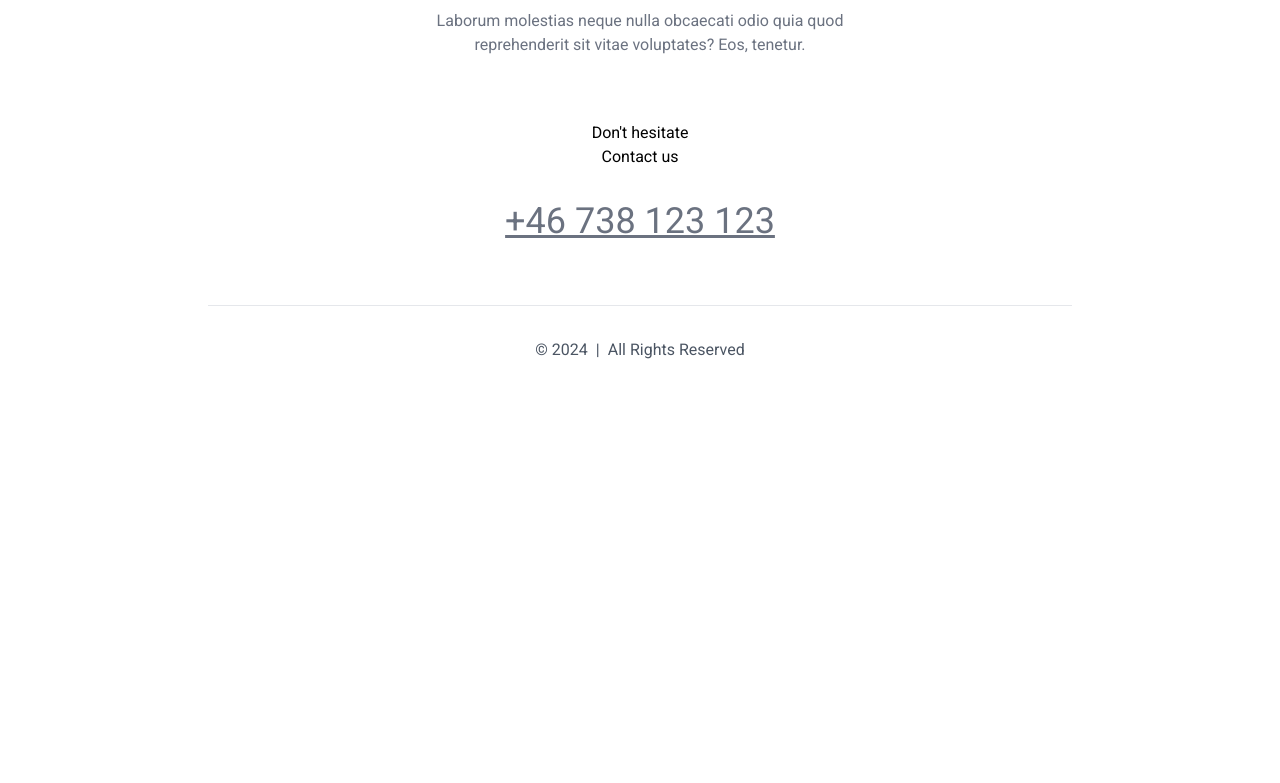
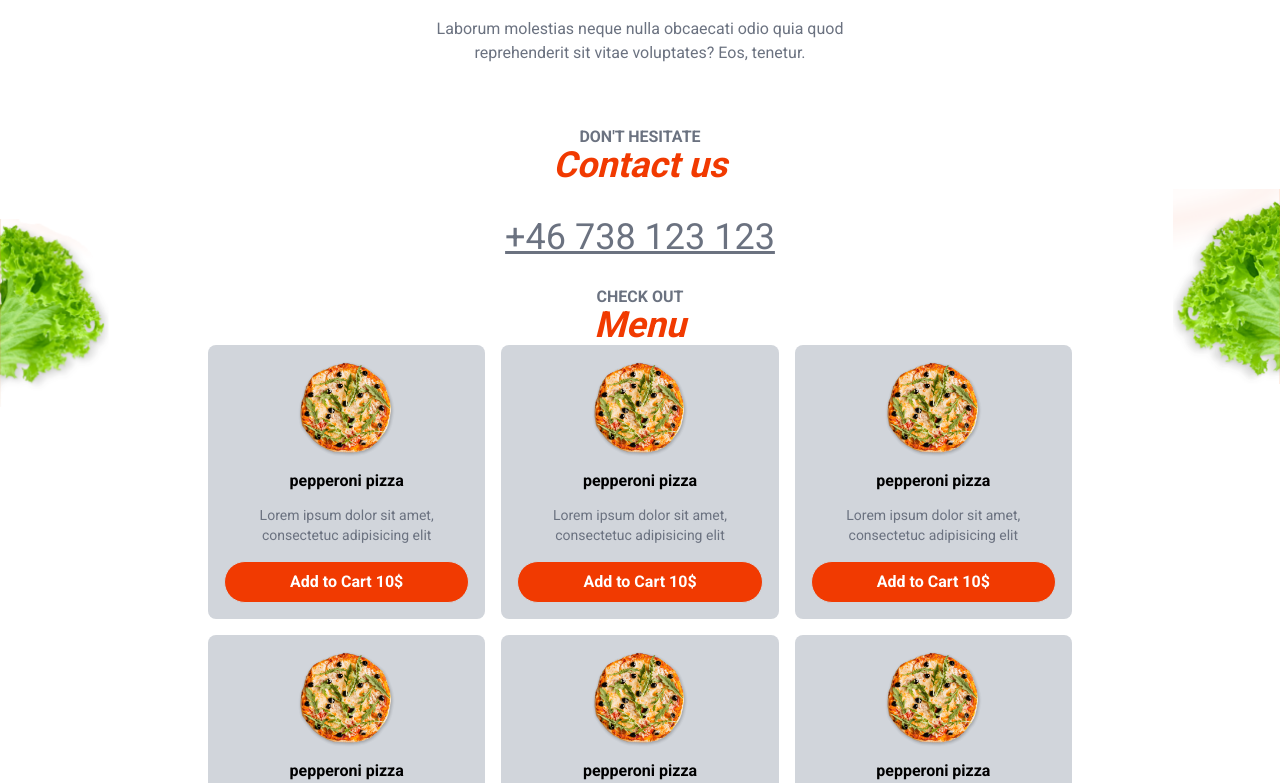
Before and after one commit to nour-nono/pizza-cubed, a Next.js app: page / in a window 1280 px wide. Shown: the part 737-1520 px from the top of the page. Before the commit the page ends 1147 px from the top, so only its background shows below. Built offline with nearby package versions, Linux system fonts and the light colour scheme.

Commit message:
Update postcss version to 8.4.47 in package.json

```diff
--- a/package.json
+++ b/package.json
@@ -20,7 +20,7 @@
     "@types/node": "^20",
     "@types/react": "^18",
     "@types/react-dom": "^18",
-    "postcss": "^8",
+    "postcss": "^8.4.47",
     "tailwindcss": "^3.4.1",
     "typescript": "^5"
   }
--- a/src/app/layout.tsx
+++ b/src/app/layout.tsx
@@ -23,13 +23,11 @@ export default function RootLayout({
       <body
         className={roboto.className}
       >
-        <div className="container">
         <main className={"max-w-4xl mx-auto p-4"}>
         <Header />
         {children}
         <Footer />
         </main>
-        </div>
       </body>
     </html>
   );
--- a/src/app/page.tsx
+++ b/src/app/page.tsx
@@ -3,6 +3,8 @@ import Link from "next/link";
 import Hero from "@/components/layout/Hero";
 import About from "@/components/layout/About";
 import ContactUs from "@/components/layout/ContactUs";
+import Menu from "@/components/layout/Menu";
+import SectionHeaders from "@/components/layout/SectionHeaders";
 
 export default function Home() {
   return (
@@ -10,6 +12,7 @@ export default function Home() {
     <Hero />
     <About />
     <ContactUs />
+    <Menu />
     </>
   );
 }
--- a/src/components/layout/About.tsx
+++ b/src/components/layout/About.tsx
@@ -1,8 +1,10 @@
+import SectionHeaders from "@/components/layout/SectionHeaders";
 const About = () => {
   return (
     <section className="text-center my-16" id="about">
-    <p>Our story</p>
-    <p>About us</p>
+    <SectionHeaders
+    subHeader={'Our story'}
+    mainHeader={'About us'} />
     <div className="text-gray-500 max-w-md mx-auto mt-4 flex flex-col gap-4">
       <p>
         Lorem ipsum dolor sit amet, consectetur adipisicing elit. Magni minima odit recusandae. Illum ipsa non repudiandae? Eum ipsam iste quos suscipit tempora? Aperiam esse fugiat inventore laboriosam officiis quam rem!
--- a/src/components/layout/ContactUs.tsx
+++ b/src/components/layout/ContactUs.tsx
@@ -1,10 +1,11 @@
 import Link from "next/link"
-
+import SectionHeaders from "@/components/layout/SectionHeaders"
 const ContactUs = () => {
   return (
     <section className="text-center my-8" id="contact">
-    <p>Don't hesitate</p>
-    <p>Contact us</p>
+     <SectionHeaders
+    subHeader={'DON\'T HESITATE'}
+    mainHeader={'Contact us'} />
     <div className="mt-8">
       <Link className="text-4xl underline text-gray-500" href="tel:+46738123123">
         +46 738 123 123
--- /dev/null
+++ b/src/components/layout/Menu.tsx
@@ -0,0 +1,34 @@
+import Image from "next/image";
+import MenuItem from "../menu/MenuItem";
+import SectionHeaders from "./SectionHeaders";
+export default function Menu() {
+  return (
+  <section className="text-center">
+    <div className="absolute left-0 right-0 w-full
+    justify-start">
+      <div className="absolute left-0 -top-[70px] text-left
+      -z-10">
+        <Image src= {'/sallad1.png'} width={110}  height={190}
+        alt={'sallad'} />
+      </div>
+      <div className="absolute -top-[100px] right-0 -z-10">
+        <Image src= {'/sallad2.png'} width={107} height={195}
+        alt={'sallad'} />
+      </div>
+    </div>
+      <div className="text-center">
+    <SectionHeaders
+    subHeader={'CHECK OUT'}
+    mainHeader={'Menu'} />
+      </div>
+      <div className="grid grid-cols-3 gap-4">
+        <MenuItem/>
+        <MenuItem/>
+        <MenuItem/>
+        <MenuItem/>
+        <MenuItem/>
+        <MenuItem/>
+      </div>
+    </section>
+  );
+};
--- /dev/null
+++ b/src/components/layout/SectionHeaders.tsx
@@ -0,0 +1,19 @@
+interface SectionHeadersProps {
+  subHeader: string;
+  mainHeader: string;
+}
+
+const SectionHeaders: React.FC<SectionHeadersProps> = ({ subHeader, mainHeader }) => {
+  return (
+    <>
+      <h3 className="text-gray-500 font-semibold leading-4">
+        {subHeader}
+      </h3>
+      <h2 className="text-primary font-bold text-4xl italic">
+        {mainHeader}
+      </h2>
+    </>
+  );
+};
+
+export default SectionHeaders;
--- /dev/null
+++ b/src/components/menu/MenuItem.tsx
@@ -0,0 +1,20 @@
+export default function MenuItem() {
+    return (
+        <div className="bg-gray-300 p-4 rounded-lg text-center
+        group hover:bg-white hover:shadow-md hover:shadow-black/25
+        transition-all">
+          <div>
+          <img src="/pizza.png" alt="pizza" className="max-h-auto max-h-24
+          block mx-auto"/>
+          </div>
+          <h4 className="font-semibold my-3">pepperoni pizza</h4>
+          <p className="text-gray-500 text-sm">
+            Lorem ipsum dolor sit amet, consectetuc adipisicing
+            elit
+          </p>
+          <button className="mt-4 bg-primary text-white rounded-full
+          px-8 py-2">Add to Cart 10$
+          </button>
+        </div>
+    );
+}
```
Also changed, not shown: 1 other file (tests, documents, lock files or other folders).
